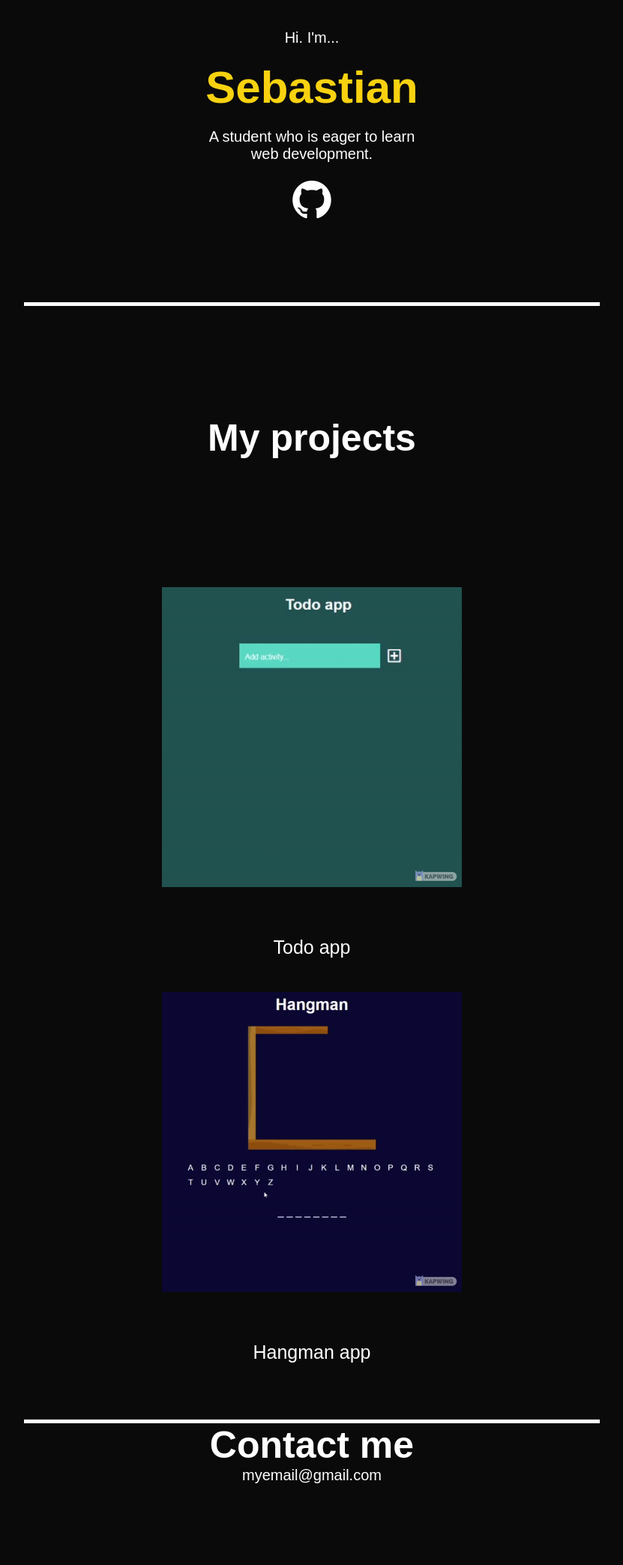
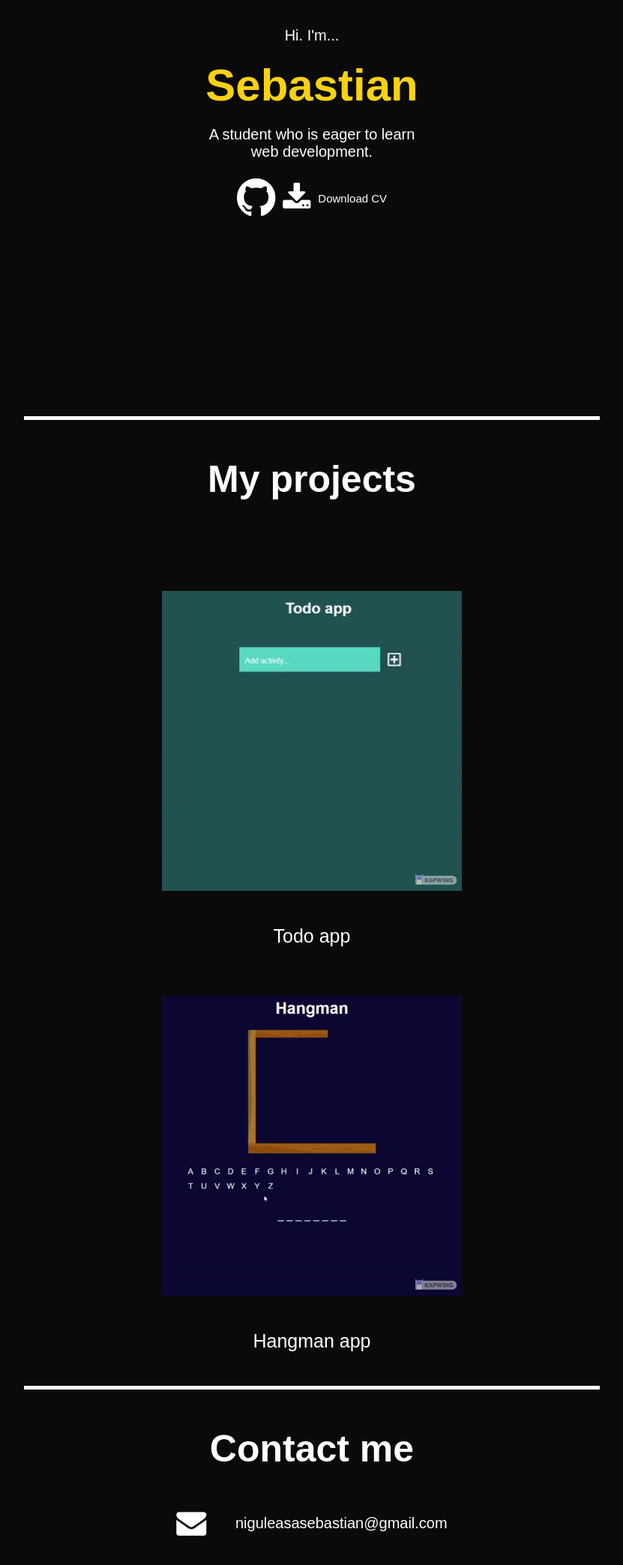
Before and after one commit to niguleasasebastian/portofolio, a plain HTML site: page index.html in a window 1280 px wide. Shown: the part 245-2332 px from the top of the page at 75% size, without its empty margins (224-1055 px from the left). Drawn offline with Linux system fonts and the light colour scheme.

Commit message:
Add files via upload

```diff
--- a/index.html
+++ b/index.html
@@ -6,7 +6,7 @@
     <meta name="viewport" content="width=device-width, initial-scale=1.0" />
     <link
       rel="stylesheet"
-      href="https://cdnjs.cloudflare.com/ajax/libs/font-awesome/4.7.0/css/font-awesome.min.css"
+      href="http://netdna.bootstrapcdn.com/font-awesome/4.0.3/css/font-awesome.min.css"
     />
     <link rel="stylesheet" href="style.css" />
 
@@ -35,29 +35,46 @@
         <h1 class="hero-h1">Sebastian</h1>
         <p class="test-p">A student who is eager to learn web development.</p>
         <div class="social-box">
-          <a href="https://github.com" target="_blank"
-            ><i class="fa fa-github mini-icon" aria-hidden="true"></i
-          ></a>
+          <a href="https://github.com/niguleasasebastian" target="_blank"
+            ><i class="fa fa-github mini-icon" aria-hidden="true"></i>
+          </a>
+          <a href="art/hangman-gif.gif" download class="cv-box">
+            <i class="fa fa-download download-icon"></i>
+            <div class="cv-text">Download CV</div>
+          </a>
         </div>
       </div>
+    </section>
+
+    <section id="projects">
       <div class="horizontal-line"></div>
-    </section>
-    <section id="projects">
       <h2 class="section-title">My projects</h2>
       <div class="container">
+        <a
+          href="https://github.com/niguleasasebastian/todo-app"
+          target="_blank"
+        >
           <div class="card card1">
             <div class="card-text">Todo app</div>
           </div>
+        </a>
+        <a
+          href="https://github.com/niguleasasebastian/hangman-javascript"
+          target="_blank"
+        >
           <div class="card card2">
             <div class="card-text">Hangman app</div>
           </div>
+        </a>
       </div>
-      <div class="horizontal-line"></div>
     </section>
     <section id="contact">
+      <div class="horizontal-line"></div>
+
       <h2 class="section-title">Contact me</h2>
       <div class="contact-box">
-        <a>myemail@gmail.com</a>
+        <i class="fa fa-envelope email-icon"></i>
+        <a class="email">niguleasasebastian@gmail.com</a>
       </div>
     </section>
   </body>
--- a/style.css
+++ b/style.css
@@ -34,7 +34,7 @@ li {
 nav {
   height: 10vh;
   position: fixed;
-  width: 100vw;
+  width: 100%;
   z-index: 3;
   padding: 2rem 0;
   background-color: black;
@@ -51,12 +51,11 @@ nav {
   display: flex;
   align-items: center;
   justify-content: space-evenly;
-  margin: 0 20rem;
   height: 100%;
 }
 
 .nav-list a:hover {
-  color: #f51720;
+  color: rgb(248, 210, 16);
 }
 
 /* Hero section styles
@@ -97,9 +96,9 @@ nav {
 }
 
 .social-box {
+  display: flex;
   width: 30%;
-  height: 5rem;
-  text-align: center;
+  justify-content: space-around;
 }
 
 .mini-icon {
@@ -109,13 +108,27 @@ nav {
 
 .mini-icon:hover {
   transition: 200ms linear;
-  color: #f51720;
+  color: rgb(248, 210, 16);
 }
 
-.horizontal-line {
-  width: 60%;
-  border-bottom: 5px white solid;
-  align-self: center;
+.download-icon {
+  font-size: 4rem;
+  margin-right: 1rem;
+}
+
+.cv-box {
+  display: flex;
+  justify-content: center;
+  align-items: center;
+}
+
+.cv-box:hover {
+  cursor: pointer;
+  color: rgb(248, 210, 16);
+}
+
+.cv-text {
+  font-size: 1.5rem;
 }
 
 /* Projects section styles
@@ -128,6 +141,13 @@ nav {
   min-height: 100vh;
   display: flex;
   flex-flow: column;
+}
+
+.horizontal-line {
+  width: 60%;
+  border-bottom: 5px white solid;
+  margin-bottom: 5rem;
+  align-self: center;
 }
 
 .section-title {
@@ -158,14 +178,14 @@ nav {
 
 .card-text {
   position: absolute;
-  top: 120%;
+  top: 115%;
   left: 50%;
   font-size: 2.5rem;
   transform: translate(-50%, -50%);
 }
 
 .container {
-  margin: 10rem;
+  margin: 5rem;
   display: flex;
   justify-content: center;
   flex-wrap: wrap;
@@ -191,6 +211,18 @@ nav {
   flex-flow: column;
 }
 
+.contact-box {
+  margin: 5rem;
+  display: flex;
+  justify-content: space-around;
+  align-items: center;
+  width: 40rem;
+}
+
+.email-icon {
+  font-size: 4rem;
+}
+
 /* Media queris styles
  * Media queris styles
  * Media queris styles
```
Lines whose indentation alone changed are shown as unchanged.
